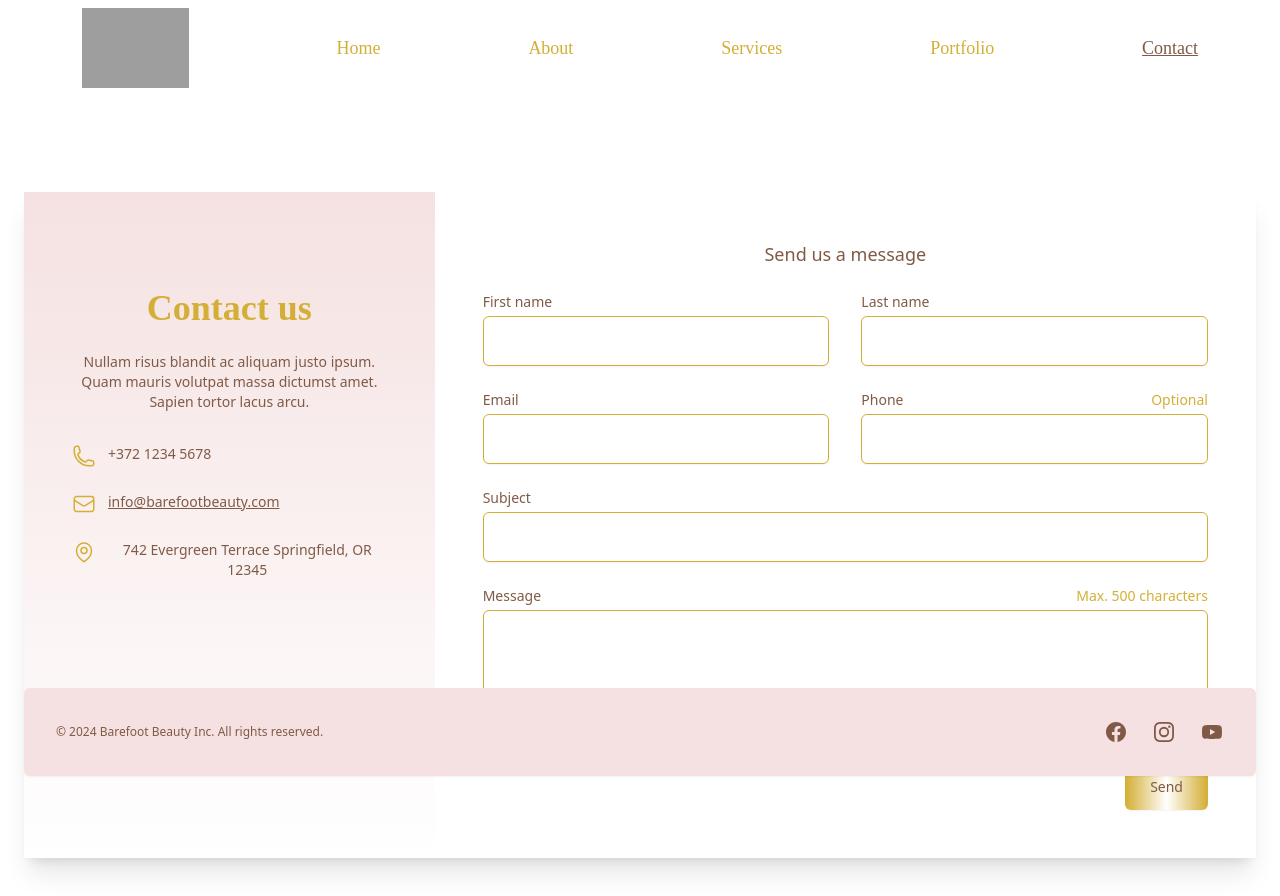
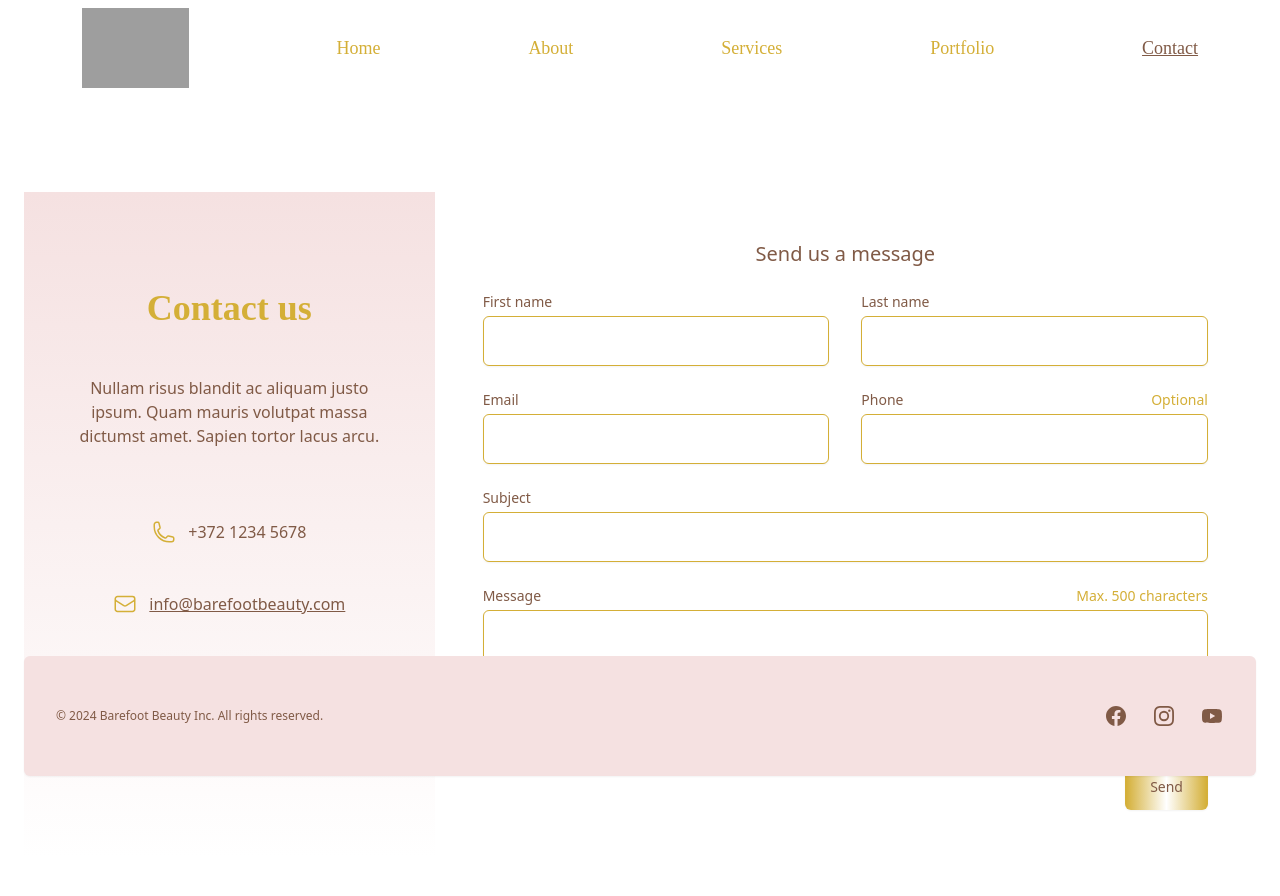
Before and after one commit to KristelBurke/barefoot-beauty, a React (Create React App) app: page /contact in a window 1280 px wide. Built offline with nearby package versions, Linux system fonts and the light colour scheme; grey boxes are pictures that could not be loaded.

Commit message:
margin and text size modifications

```diff
--- a/src/pages/Contact.js
+++ b/src/pages/Contact.js
@@ -67,41 +67,41 @@ function Contact() {
   return (
     <div className="relative bg-white text-brown min-h-screen">
       <div className="mx-auto max-w-7xl px-6 pt-24 lg:px-6">
-        <div className="relative bg-white shadow-xl">
-          <div className="grid grid-cols-1 lg:grid-cols-3">
-            <div className="relative overflow-hidden bg-gradient-to-b from-pink to-white px-4 py-10 sm:px-8 xl:p-12">
+      <div className="grid grid-cols-1 lg:grid-cols-3">
+            <div className="relative overflow-hidden bg-gradient-to-b from-pink to-white px-4 py-10 sm:px-8 xl:p-12 ">
               <h3 className="mt-12 text-3xl font-bold custom-font text-gold sm:text-4xl">Contact us </h3>
-              <p className="mt-6 max-w-3xl text-sm text-brown">Nullam risus blandit ac aliquam justo ipsum. Quam mauris volutpat massa dictumst amet. Sapien tortor lacus arcu.</p>
+              <p className="mt-12 max-w-3xl text-md text-brown">Nullam risus blandit ac aliquam justo ipsum. Quam mauris volutpat massa dictumst amet. Sapien tortor lacus arcu.</p>
 
-              <dl className="mt-8 space-y-6">
+              <dl className="mt-12 space-y-6 sm:flex sm:flex-col sm:items-center sm:justify-center">
                 <dt><span className="sr-only">Phone number</span></dt>
-                <dd className="flex text-sm text-brown">
+                <dd className="flex text-md text-brown">
                 <svg className="h-6 w-6 flex-shrink-0 text-gold" fill="none" viewBox="0 0 24 24" strokeWidth="1.5" stroke="currentColor" aria-hidden="true">
                     <path strokeLinecap="round" strokeLinejoin="round" d="M2.25 6.75c0 8.284 6.716 15 15 15h2.25a2.25 2.25 0 002.25-2.25v-1.372c0-.516-.351-.966-.852-1.091l-4.423-1.106c-.44-.11-.902.055-1.173.417l-.97 1.293c-.282.376-.769.542-1.21.38a12.035 12.035 0 01-7.143-7.143c-.162-.441.004-.928.38-1.21l1.293-.97c.363-.271.527-.734.417-1.173L6.963 3.102a1.125 1.125 0 00-1.091-.852H4.5A2.25 2.25 0 002.25 4.5v2.25z" />
                 </svg>
                   <span className="ml-3">+372 1234 5678</span>
                 </dd>
                 <dt><span className="sr-only">Email</span></dt>
-                <dd className="flex text-sm text-brown">
+                <dd className="flex text-md text-brown">
                 <dt><span className="sr-only">Address</span></dt>
                 <svg className="h-6 w-6 flex-shrink-0 text-gold" fill="none" viewBox="0 0 24 24" strokeWidth="1.5" stroke="currentColor" aria-hidden="true">
                     <path strokeLinecap="round" strokeLinejoin="round" d="M21.75 6.75v10.5a2.25 2.25 0 01-2.25 2.25h-15a2.25 2.25 0 01-2.25-2.25V6.75m19.5 0A2.25 2.25 0 0019.5 4.5h-15a2.25 2.25 0 00-2.25 2.25m19.5 0v.243a2.25 2.25 0 01-1.07 1.916l-7.5 4.615a2.25 2.25 0 01-2.36 0L3.32 8.91a2.25 2.25 0 01-1.07-1.916V6.75" />
                 </svg>
                 <a href="mailto:info@barefootbeauty.com" className="ml-3 underline">info@barefootbeauty.com</a>
                 </dd>
+
                 <dt><span className="sr-only">Address</span></dt>
-                <dd className="flex text-sm text-brown">
+                <dd className="flex text-md text-brown">
                 <svg  className="w-6 h-6 flex-shrink-0 text-gold" xmlns="http://www.w3.org/2000/svg" fill="none" viewBox="0 0 24 24" strokeWidth="1.5" stroke="currentColor">
                   <path strokeLinecap="round" strokeLinejoin="round" d="M15 10.5a3 3 0 1 1-6 0 3 3 0 0 1 6 0Z" />
                   <path strokeLinecap="round" strokeLinejoin="round" d="M19.5 10.5c0 7.142-7.5 11.25-7.5 11.25S4.5 17.642 4.5 10.5a7.5 7.5 0 1 1 15 0Z" />
                 </svg>
-                  <span className="ml-3">742 Evergreen Terrace Springfield, OR 12345</span>
+                  <span className="ml-3">742 Evergreen Terrace Springfield, OR</span>
                 </dd>
               </dl>
             </div>
 
-            <div className="px-6 pb-10 sm:px-10 lg:col-span-2 xl:p-12">
-              <h3 className="text-lg font-medium text-brown">Send us a message</h3>
+            <div className="mt-8px-6 pb-10 sm:px-10 lg:col-span-2 xl:p-12">
+              <h3 className="text-xl font-medium text-brown">Send us a message</h3>
               <form ref={form} onSubmit={sendEmail} className="mt-6 grid grid-cols-1 gap-y-6 sm:grid-cols-2 sm:gap-x-8">
                 <div>
                   <label htmlFor="first-name" className="text-sm font-medium text-brown flex justify-between">First name</label>
@@ -151,10 +151,8 @@ function Contact() {
               </form>
             </div>
           </div>
-
-        </div>
         <footer className="absolute inset-x-0 bottom-24 bg-pink rounded-md mb-6 mx-6 shadow-sm">
-        <div className="mx-auto max-w-7xl px-6 py-8 md:flex md:items-center md:justify-between lg:px-8">
+        <div className="mx-auto max-w-7xl px-6 py-12 md:flex md:items-center md:justify-between lg:px-8">
         <div className="flex justify-center space-x-6 md:order-2">
           {socialLinks.map((item) => (
             <a key={item.name} href={item.href} className="text-brown hover:text-gold">
--- a/src/pages/Home.js
+++ b/src/pages/Home.js
@@ -8,10 +8,10 @@ function Home() {
       <div className="mx-auto max-w-7xl px-6 lg:flex lg:px-8">
         <div className="mx-auto grid max-w-2xl grid-cols-1 gap-x-12 gap-y-16 lg:mx-0 lg:min-w-full lg:max-w-none lg:flex-none lg:gap-y-8">
           <div className="lg:col-end-1 lg:w-full lg:max-w-lg lg:pb-8">
-            <h2 className="custom-font italic text-5xl font-bold tracking-wider text-gold sm:text-7xl">Feel Elegant</h2>
-            <p className="mt-10 text-xl text-gold custom-font">Good moments deserve beautiful feet.</p>
-            <p className="text-xl text-gold custom-font">There’s always a good day for a pedicure.</p>
-            <p className="mt-10 text-base leading-7 text-brown">Anim aute id magna aliqua ad ad non deserunt sunt. Qui irure qui lorem cupidatat commodo. Elit sunt amet fugiat veniam occaecat fugiat. Quasi aperiam sit non sit neque reprehenderit.</p>
+            <h2 className="mb-16 custom-font italic text-5xl font-bold tracking-wider text-gold sm:text-7xl">Feel Elegant</h2>
+            <p className="mt-12 text-xl text-gold custom-font text-start">Good moments deserve beautiful feet.</p>
+            <p className="my-6 text-xl text-gold custom-font text-end">There’s always a good day for a pedicure.</p>
+            <p className="my-20 text-base leading-7 text-brown">Anim aute id magna aliqua ad ad non deserunt sunt. Qui irure qui lorem cupidatat commodo. Elit sunt amet fugiat veniam occaecat fugiat. Quasi aperiam sit non sit neque reprehenderit.</p>
             <div className="mt-20 flex justify-center">
             <Link to="/contact">
             <button type="submit" className="button mt-2 inline-flex w-full items-center justify-center rounded-md border border-transparent bg-gradient-to-r from-gold via-white to-gold px-6 py-3 text-sm font-medium text-brown shadow-md  focus:outline-none focus:ring-2 focus:ring-pink focus:ring-offset-2 sm:w-auto">
--- a/src/pages/Portfolio.js
+++ b/src/pages/Portfolio.js
@@ -17,8 +17,8 @@ function Portfolio() {
   };
 
   return (
-    <div className="bg-gradient-to-b from-pink to-white p-8">
-      <h2 className="text-3xl font-bold custom-font text-gold sm:text-4xlt">Portfolio</h2>
+    <div className="bg-gradient-to-b from-pink to-white p-8 min-h-screen">
+      <h2 className="my-12 text-3xl font-bold custom-font text-gold sm:text-4xlt">Portfolio</h2>
       <div className="bg-tramsparent py-6 sm:py-8">
         <div className="mx-auto max-w-7xl px-6 lg:px-8">
           <ul className="mx-auto mt-6 grid max-w-2xl grid-cols-2 gap-x-8 gap-y-8 sm:grid-cols-3 lg:mx-0 lg:max-w-none lg:grid-cols-4">
--- a/src/pages/Services.js
+++ b/src/pages/Services.js
@@ -4,8 +4,8 @@ import servicesList from '../services.json';
 
 function Services() {
   return (
-    <div className="bg-gradient-to-b from-pink to-white p-8 mb-24">
-      <h2 className="text-3xl font-bold custom-font text-gold sm:text-4xl">Our Services</h2>
+    <div className="bg-gradient-to-b from-pink to-white p-8 mb-24 min-h-screen">
+      <h2 className="m-12 text-3xl font-bold custom-font text-gold sm:text-4xl">Our Services</h2>
         <div className="mt-10 p-6 border border-gold shadow-lg rounded-md bg-gold">
           <h3 className="mb-4 text-2xl font-bold text-pink custom-font">Special Couples' Experience</h3>
           <p className="text-md mt-4 text-brown">
@@ -21,7 +21,7 @@ function Services() {
             Contact us to schedule your special experience or to learn more about this exclusive service.
           </p>
         </div>
-        <div className="my-12">
+        <div className="my-16">
           <Link to="/contact">
             <button type="button" className="button inline-flex w-full items-center justify-center rounded-md border border-transparent bg-gradient-to-r from-gold via-white to-gold px-6 py-3 text-sm font-medium text-brown shadow-md focus:outline-none focus:ring-2 focus:ring-pink focus:ring-offset-2 sm:w-auto">
               Book now
```
Also changed, not shown: src/pages/About.js (+11 -11 lines).
